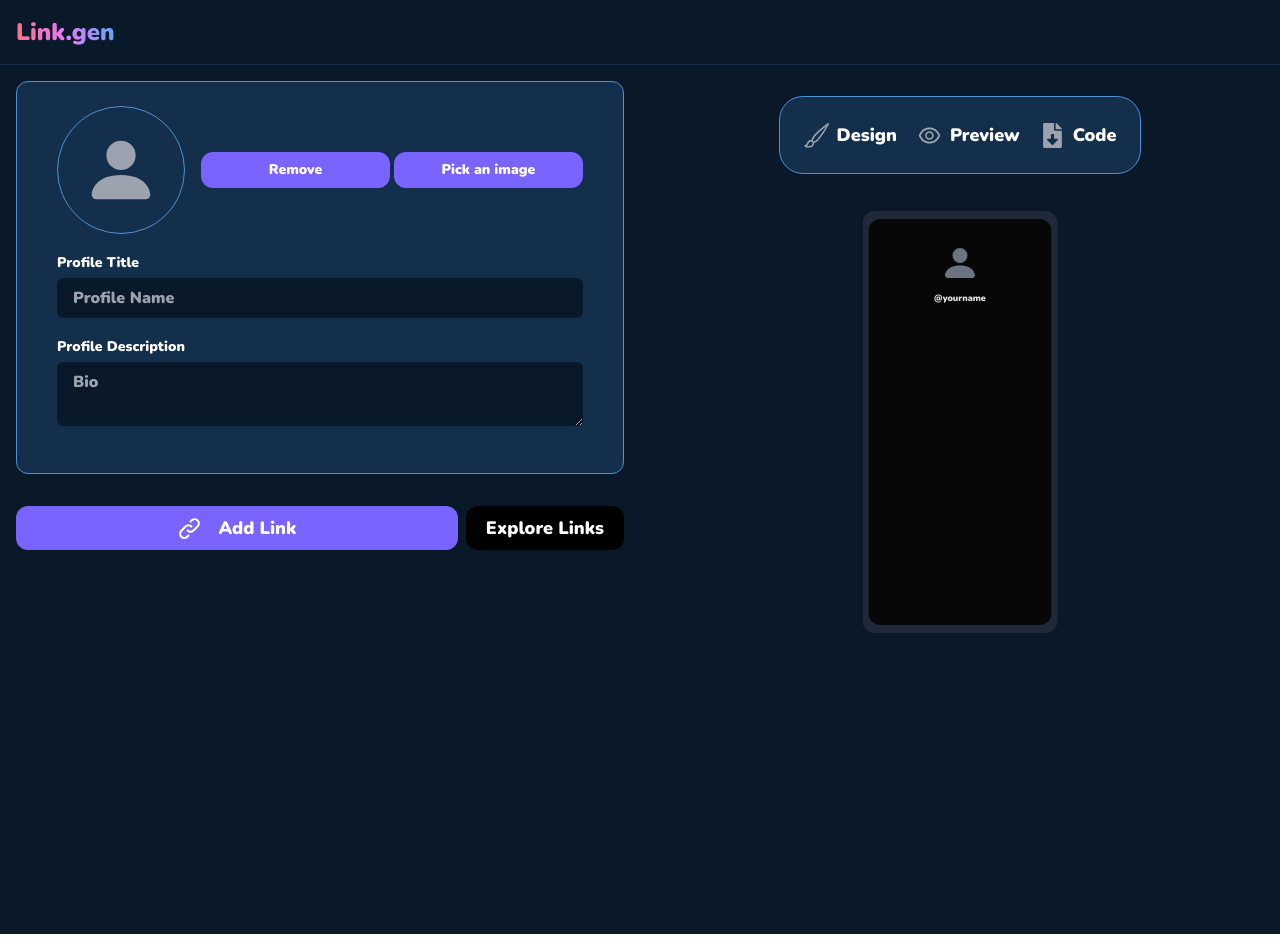
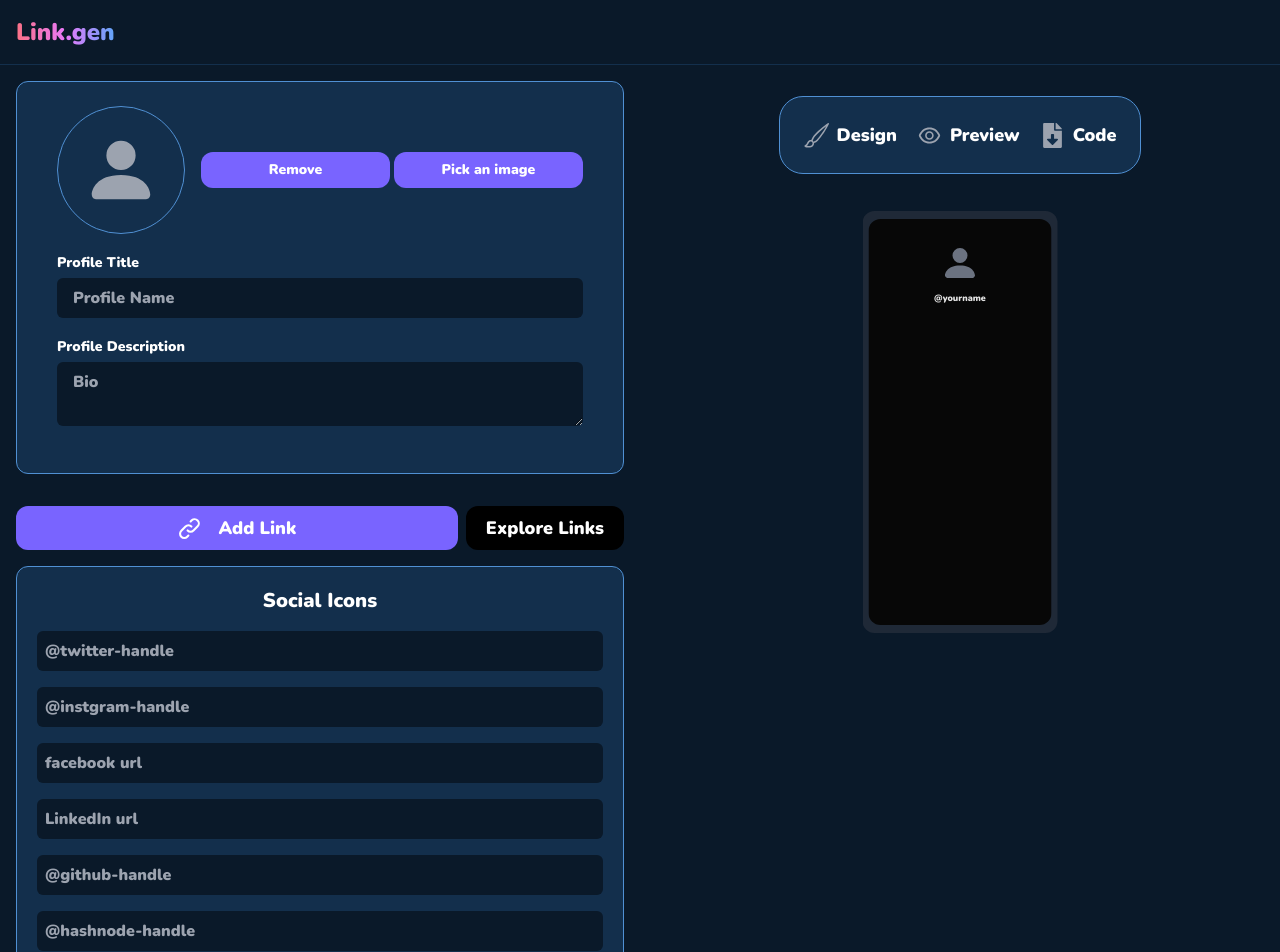
Before and after one commit to nathgoutam93/linkgen-react, a React (Create React App) app: page / in a window 1280 px wide. Shown: the top 952 px of the page. Built offline with nearby package versions, Linux system fonts and the light colour scheme.

Commit message:
Social Icons

```diff
--- a/src/components/Editor.js
+++ b/src/components/Editor.js
@@ -6,6 +6,7 @@ import ProfileCard from "./ProfileCard";
 import { HiOutlineLink } from "react-icons/hi";
 import EmbedEditable from "./EmbedEditable";
 import EmbedModal from "./embedModal";
+import SocialIconCard from "./SocialIconCard";
 
 export default function Editor() {
   const { state, dispatch } = useAdmin();
@@ -95,6 +96,7 @@ export default function Editor() {
           <EmbedModal />
         </div>
       )}
+      <SocialIconCard />
     </>
   );
 }
--- a/src/components/Preview.js
+++ b/src/components/Preview.js
@@ -6,7 +6,7 @@ import Page from "./page";
 
 export default function Preview({ preview }) {
   const { state } = useAdmin();
-  const { imgSrc, profileName, about, links, appearance } = state;
+  const { imgSrc, profileName, about, links, appearance, socials } = state;
 
   return (
     <div
@@ -25,6 +25,7 @@ export default function Preview({ preview }) {
         about={about}
         links={links}
         appearance={appearance}
+        socials={socials}
       />
     </div>
   );
--- /dev/null
+++ b/src/components/SocialIconCard.js
@@ -0,0 +1,86 @@
+import React from "react";
+import { useAdmin } from "../context/adminContext";
+
+export default function SocialIconCard() {
+  const { state, dispatch } = useAdmin();
+  const { twitter, instagram, facebook, linkedin, github, hashnode } =
+    state.socials;
+
+  return (
+    <div className="w-full p-5 flex flex-col items-center bg-secondary space-y-4 rounded-xl border border-border-dark">
+      <span className="text-white text-xl font-nunito">Social Icons</span>
+      <input
+        value={twitter}
+        onChange={(e) =>
+          dispatch({
+            type: "field",
+            field: "socials",
+            value: { ...state.socials, twitter: e.target.value },
+          })
+        }
+        placeholder="@twitter-handle"
+        className="w-full p-2 text-white bg-primary font-bold rounded-md outline-none"
+      ></input>
+      <input
+        value={instagram}
+        onChange={(e) =>
+          dispatch({
+            type: "field",
+            field: "socials",
+            value: { ...state.socials, instagram: e.target.value },
+          })
+        }
+        placeholder="@instgram-handle"
+        className="w-full p-2 text-white bg-primary font-bold rounded-md outline-none"
+      ></input>
+      <input
+        value={facebook}
+        onChange={(e) =>
+          dispatch({
+            type: "field",
+            field: "socials",
+            value: { ...state.socials, facebook: e.target.value },
+          })
+        }
+        placeholder="facebook url"
+        className="w-full p-2 text-white bg-primary font-bold rounded-md outline-none"
+      ></input>
+      <input
+        value={linkedin}
+        onChange={(e) =>
+          dispatch({
+            type: "field",
+            field: "socials",
+            value: { ...state.socials, linkedin: e.target.value },
+          })
+        }
+        placeholder="LinkedIn url"
+        className="w-full p-2 text-white bg-primary font-bold rounded-md outline-none"
+      ></input>
+      <input
+        value={github}
+        onChange={(e) =>
+          dispatch({
+            type: "field",
+            field: "socials",
+            value: { ...state.socials, github: e.target.value },
+          })
+        }
+        placeholder="@github-handle"
+        className="w-full p-2 text-white bg-primary font-bold rounded-md outline-none"
+      ></input>
+      <input
+        value={hashnode}
+        onChange={(e) =>
+          dispatch({
+            type: "field",
+            field: "socials",
+            value: { ...state.socials, hashnode: e.target.value },
+          })
+        }
+        placeholder="@hashnode-handle"
+        className="w-full p-2 text-white bg-primary font-bold rounded-md outline-none"
+      ></input>
+    </div>
+  );
+}
--- a/src/components/page.js
+++ b/src/components/page.js
@@ -2,6 +2,14 @@ import React from "react";
 import LinkCard from "../components/LinkCard";
 import PropTypes from "prop-types";
 import { BsPersonFill } from "react-icons/bs";
+import { SiHashnode } from "react-icons/si";
+import {
+  FiGithub,
+  FiLinkedin,
+  FiTwitter,
+  FiInstagram,
+  FiFacebook,
+} from "react-icons/fi";
 import Embed from "./Embed";
 
 export default function Page({
@@ -10,6 +18,7 @@ export default function Page({
   about,
   links,
   appearance,
+  socials,
   styleClasses,
 }) {
   const {
@@ -78,6 +87,54 @@ export default function Page({
             );
           })}
       </div>
+      <div className="w-3/4 flex flex-wrap justify-center items-center">
+        {socials.twitter && (
+          <a
+            rel="noreferrer"
+            target="_blank"
+            href={`https://twitter.com/${socials.twitter}`}
+          >
+            <FiTwitter size={45} className="m-2" />
+          </a>
+        )}
+        {socials.instagram && (
+          <a
+            rel="noreferrer"
+            target="_blank"
+            href={`https://instagram.com/${socials.instagram}`}
+          >
+            <FiInstagram size={45} className="m-1" />
+          </a>
+        )}
+        {socials.facebook && (
+          <a rel="noreferrer" target="_blank" href={socials.facebook}>
+            <FiFacebook size={45} className="m-1" />
+          </a>
+        )}
+        {socials.linkedin && (
+          <a rel="noreferrer" target="_blank" href={socials.linkedin}>
+            <FiLinkedin size={45} className="m-1" />
+          </a>
+        )}
+        {socials.github && (
+          <a
+            rel="noreferrer"
+            target="_blank"
+            href={`https://github.com/${socials.github}`}
+          >
+            <FiGithub size={45} className="m-1" />
+          </a>
+        )}
+        {socials.hashnode && (
+          <a
+            rel="noreferrer"
+            target="_blank"
+            href={`https://hashnode.com/@${socials.hashnode}`}
+          >
+            <SiHashnode size={45} className="m-1" />
+          </a>
+        )}
+      </div>
     </div>
   );
 }
@@ -89,5 +146,6 @@ Page.propTypes = {
   about: PropTypes.string,
   links: PropTypes.array,
   appearance: PropTypes.object,
+  socials: PropTypes.object,
   styleClasses: PropTypes.string,
 };
--- a/src/components/staticPage.js
+++ b/src/components/staticPage.js
@@ -2,6 +2,14 @@ import React from "react";
 import PropTypes from "prop-types";
 import { BsPersonFill } from "react-icons/bs";
 import * as EMBED from "../constants/embed";
+import { SiHashnode } from "react-icons/si";
+import {
+  FiGithub,
+  FiLinkedin,
+  FiTwitter,
+  FiInstagram,
+  FiFacebook,
+} from "react-icons/fi";
 
 function LinkCard({ link }) {
   return (
@@ -68,7 +76,13 @@ function Embed({ link }) {
   );
 }
 
-export default function StaticPage({ imgSrc, profileName, about, links }) {
+export default function StaticPage({
+  imgSrc,
+  profileName,
+  about,
+  links,
+  socials,
+}) {
   return (
     <div className="page">
       {imgSrc ? (
@@ -98,6 +112,68 @@ export default function StaticPage({ imgSrc, profileName, about, links }) {
             return <LinkCard key={link.title} link={link} />;
           })}
       </div>
+      <div className="socials-container">
+        {socials.twitter && (
+          <a
+            rel="noreferrer"
+            target="_blank"
+            className="social-icon"
+            href={`https://twitter.com/${socials.twitter}`}
+          >
+            <FiTwitter size={45} className="m-2" />
+          </a>
+        )}
+        {socials.instagram && (
+          <a
+            rel="noreferrer"
+            target="_blank"
+            className="social-icon"
+            href={`https://instagram.com/${socials.instagram}`}
+          >
+            <FiInstagram size={45} className="m-1" />
+          </a>
+        )}
+        {socials.facebook && (
+          <a
+            rel="noreferrer"
+            target="_blank"
+            className="social-icon"
+            href={socials.facebook}
+          >
+            <FiFacebook size={45} className="m-1" />
+          </a>
+        )}
+        {socials.linkedin && (
+          <a
+            rel="noreferrer"
+            target="_blank"
+            className="social-icon"
+            href={socials.linkedin}
+          >
+            <FiLinkedin size={45} className="m-1" />
+          </a>
+        )}
+        {socials.github && (
+          <a
+            rel="noreferrer"
+            target="_blank"
+            className="social-icon"
+            href={`https://github.com/${socials.github}`}
+          >
+            <FiGithub size={45} className="m-1" />
+          </a>
+        )}
+        {socials.hashnode && (
+          <a
+            rel="noreferrer"
+            target="_blank"
+            className="social-icon"
+            href={`https://hashnode.com/@${socials.hashnode}`}
+          >
+            <SiHashnode size={45} className="m-1" />
+          </a>
+        )}
+      </div>
     </div>
   );
 }
@@ -118,4 +194,5 @@ StaticPage.propTypes = {
   profileName: PropTypes.string,
   about: PropTypes.string,
   links: PropTypes.array,
+  socials: PropTypes.object,
 };
--- a/src/context/adminContext.js
+++ b/src/context/adminContext.js
@@ -38,6 +38,11 @@ export function AdminProvider({ children }) {
       field: "appearance",
       value: JSON.parse(localStorage.getItem("appearance")) || state.appearance,
     });
+    dispatch({
+      type: "field",
+      field: "socials",
+      value: JSON.parse(localStorage.getItem("socials")) || state.appearance,
+    });
   }, []);
 
   const value = { state, dispatch };
--- a/src/hooks/code.js
+++ b/src/hooks/code.js
@@ -5,7 +5,7 @@ import StaticPage from "../components/staticPage";
 
 function useCode() {
   const { state } = useAdmin();
-  const { imgSrc, profileName, about, links, appearance } = state;
+  const { imgSrc, profileName, about, links, appearance, socials } = state;
   const {
     background,
     backgroundColor,
@@ -134,6 +134,18 @@ function useCode() {
         max-width: 42rem;
         margin: 0.25rem;
       }
+
+      .socials-container {
+        width: 75%;
+        display: flex;
+        justify-content: center;
+        align-items: center;
+        flex-wrap: wrap;
+      }
+      .social-icon{
+        margin: 0.5rem;
+        color: ${fontColor}
+      }
       </style>
       <body>
         ${renderToStaticMarkup(
@@ -143,6 +155,7 @@ function useCode() {
             about={about}
             links={links}
             appearance={appearance}
+            socials={socials}
           />,
         )}
         </body>
--- a/src/reducers/adminReducer.js
+++ b/src/reducers/adminReducer.js
@@ -19,6 +19,14 @@ const initialState = {
     linkColor: "#171717",
     linkFontColor: "#fff",
   },
+  socials: {
+    twitter: "",
+    instagram: "",
+    facebook: "",
+    linkedin: "",
+    github: "",
+    hashnode: "",
+  },
 };
 
 function adminReducer(state, action) {
```
